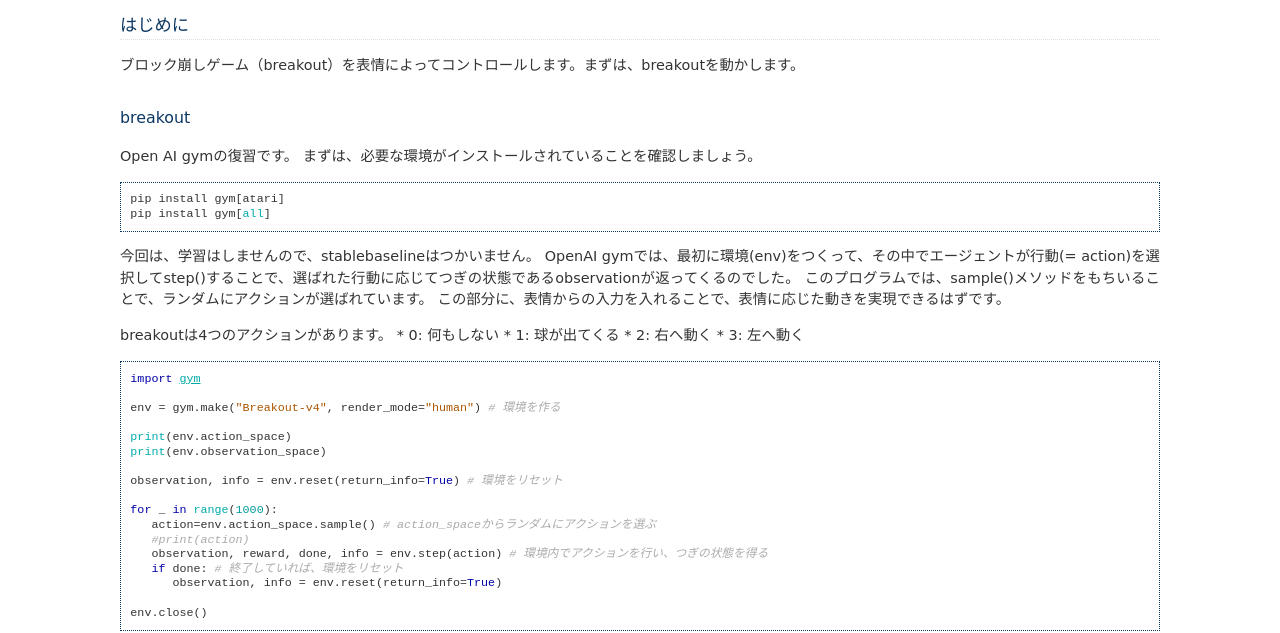
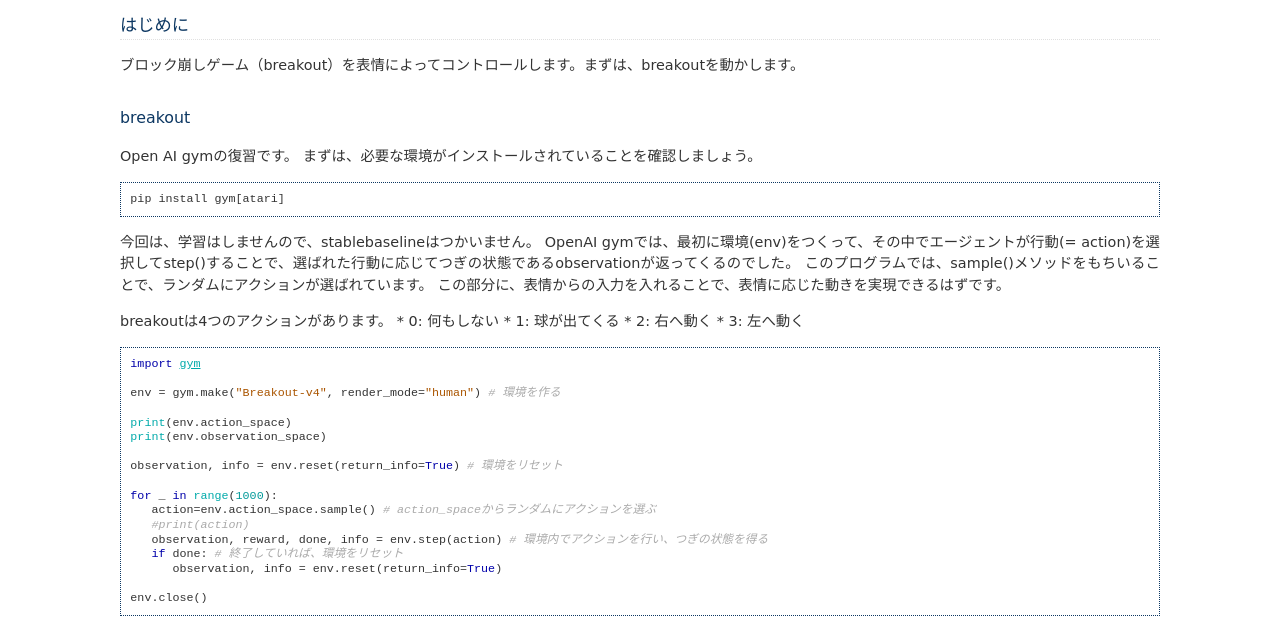
Before and after one commit to haruaki-f/RL, a plain HTML site: page RL/RL1.html in a window 1280 px wide. Shown: the part 180-813 px from the top of the page. Drawn offline with Linux system fonts and the light colour scheme.

Commit message:
Add files via upload

```diff
--- a/RL/RL1.html
+++ b/RL/RL1.html
@@ -44,7 +44,6 @@
 <p>Open AI gymの復習です。
 まずは、必要な環境がインストールされていることを確認しましょう。</p>
 <div class="highlight-python notranslate"><div class="highlight"><pre><span></span><span class="n">pip</span> <span class="n">install</span> <span class="n">gym</span><span class="p">[</span><span class="n">atari</span><span class="p">]</span>
-<span class="n">pip</span> <span class="n">install</span> <span class="n">gym</span><span class="p">[</span><span class="nb">all</span><span class="p">]</span>
 </pre></div>
 </div>
 <p>今回は、学習はしませんので、stablebaselineはつかいません。
```
